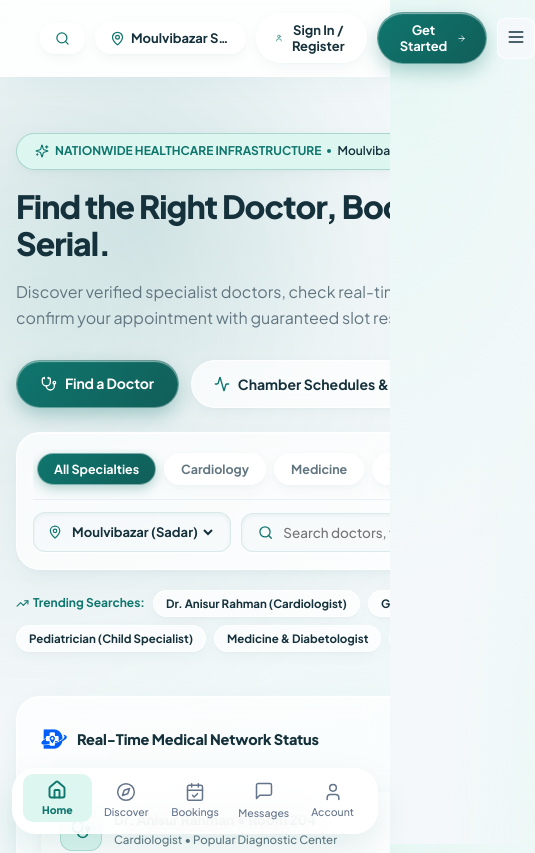
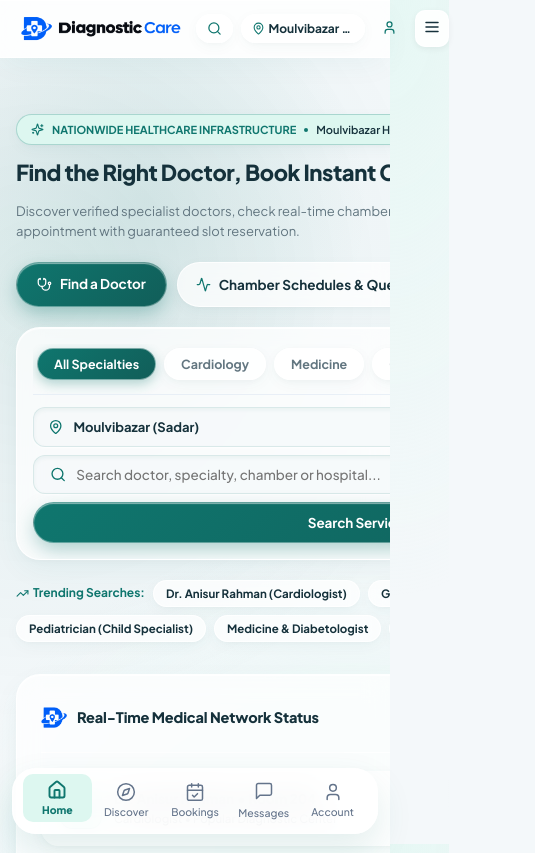
Before and after one commit to amdadsgroup/Diagnostic-Care, a Next.js app: page / in a window 390 px wide. Shown: the top 853 px of the page, 535 px wide, since content can reach past the window. Built offline with nearby package versions, Linux system fonts and the light colour scheme; no server answers; the database is empty.

Commit message:
feat(release): prepare production public launch with responsive mobile UX, PWA manifest, and SEO metadata

```diff
--- a/src/app/globals.css
+++ b/src/app/globals.css
@@ -927,6 +927,29 @@ input, select, textarea {
 .d-mobile-none { display: flex !important; }
 .d-mobile-flex { display: none !important; }
 
+/* Hero Responsive Grid & Mobile Layout */
+.hero-grid-responsive {
+  display: grid;
+  grid-template-columns: minmax(0, 1.28fr) minmax(0, 1fr);
+  gap: 44px;
+  align-items: center;
+}
+
+.hero-search-inputs-row {
+  display: flex;
+  align-items: center;
+  gap: 10px;
+  padding-top: 12px;
+  flex-wrap: wrap;
+}
+
+@media (max-width: 992px) {
+  .hero-grid-responsive {
+    grid-template-columns: 1fr !important;
+    gap: 32px !important;
+  }
+}
+
 @media (max-width: 768px) {
   .d-mobile-only { display: block !important; }
   .d-desktop-only { display: none !important; }
@@ -934,6 +957,22 @@ input, select, textarea {
   .d-desktop-flex { display: none !important; }
   .d-mobile-none { display: none !important; }
   .d-mobile-flex { display: flex !important; }
+
+  .container {
+    padding-left: 16px !important;
+    padding-right: 16px !important;
+  }
+
+  .hero-search-inputs-row {
+    flex-direction: column !important;
+    align-items: stretch !important;
+    gap: 8px !important;
+  }
+
+  .hero-search-inputs-row > div {
+    width: 100% !important;
+    min-width: 100% !important;
+  }
 }
 
 @media (min-width: 769px) {
--- a/src/app/layout.tsx
+++ b/src/app/layout.tsx
@@ -13,7 +13,7 @@ export const viewport: Viewport = {
 };
 
 export const metadata: Metadata = {
-  metadataBase: new URL('https://diagnosticcare.com.bd'),
+  metadataBase: new URL(process.env.NEXT_PUBLIC_APP_URL || 'https://diagnosticcare.vercel.app'),
   title: `${BRAND_CONSTANTS.BRAND_NAME} — Specialist Doctor Discovery & Chamber Booking`,
   description: `Bangladesh's digital doctor discovery and instant chamber booking platform. Connect with verified specialist physicians, check real-time chamber serial queues, and book guaranteed appointments in ${BRAND_CONSTANTS.INITIAL_LAUNCH_LOCATION}, Sylhet, and nationwide. Helpline: ${BRAND_CONSTANTS.CUSTOMER_CARE_DISPLAY}`,
   applicationName: BRAND_CONSTANTS.BRAND_NAME,
--- a/src/app/page.tsx
+++ b/src/app/page.tsx
@@ -1255,6 +1255,8 @@ export default function HomePage() {
         currentRole={currentRole}
         currentUser={currentUser}
         onOpenAuth={() => setIsAuthModalOpen(true)}
+        onOpenSearch={() => setActiveTab('search')}
+        onOpenHelpline={() => setIsHelplineOpen(true)}
       />
 
       {/* REDESIGNED FOOTER */}
--- a/src/app/robots.ts
+++ b/src/app/robots.ts
@@ -1,6 +1,7 @@
 import { MetadataRoute } from 'next';
 
 export default function robots(): MetadataRoute.Robots {
+  const baseUrl = process.env.NEXT_PUBLIC_APP_URL || 'https://diagnosticcare.vercel.app';
   return {
     rules: [
       {
@@ -13,7 +14,7 @@ export default function robots(): MetadataRoute.Robots {
         ],
       },
     ],
-    sitemap: 'https://diagnosticcare.com.bd/sitemap.xml',
-    host: 'https://diagnosticcare.com.bd',
+    sitemap: `${baseUrl}/sitemap.xml`,
+    host: baseUrl,
   };
 }
--- a/src/app/sitemap.ts
+++ b/src/app/sitemap.ts
@@ -1,7 +1,7 @@
 import { MetadataRoute } from 'next';
 
 export default function sitemap(): MetadataRoute.Sitemap {
-  const baseUrl = 'https://diagnosticcare.com.bd';
+  const baseUrl = process.env.NEXT_PUBLIC_APP_URL || 'https://diagnosticcare.vercel.app';
   const currentDate = new Date().toISOString();
 
   return [
--- a/src/components/Footer.tsx
+++ b/src/components/Footer.tsx
@@ -104,8 +104,8 @@ export const Footer: React.FC<FooterProps> = ({ language, setLanguage, onNavigat
               </div>
               <div style={{ color: '#94A3B8', fontSize: '13px', marginTop: '2px' }}>
                 {language === 'en'
-                  ? 'Doctor consultation, diagnostic bookings & emergency ambulance dispatch'
-                  : 'ডাক্তার অ্যাপয়েন্টমেন্ট, ল্যাব টেস্ট বুকিং ও জরুরি অ্যাম্বুলেন্স'}
+                  ? 'Doctor chamber serial booking, specialist consultations & queue support'
+                  : 'ডাক্তার চেম্বার সিরিয়াল বুকিং, বিশেষজ্ঞ পরামর্শ ও কিউ সাপোর্ট'}
               </div>
             </div>
           </div>
--- a/src/components/Header.tsx
+++ b/src/components/Header.tsx
@@ -214,35 +214,19 @@ export const Header: React.FC<HeaderProps> = ({
           display: 'flex',
           justifyContent: 'space-between',
           alignItems: 'center',
-          padding: '12px 24px',
-          gap: '16px',
+          padding: '10px 16px',
+          gap: '10px',
         }}
       >
-        {/* Left: Horizontal Brand Logo on Desktop, Symbol on Mobile */}
-        <div style={{ display: 'flex', alignItems: 'center', gap: '10px' }}>
-          {/* Desktop & Tablet: Horizontal Logo */}
+        {/* Left: Brand Logo (never shrinks) */}
+        <div style={{ display: 'flex', alignItems: 'center', gap: '8px', flexShrink: 0 }}>
           <div
-            className="d-mobile-none"
-            style={{ cursor: 'pointer' }}
+            style={{ cursor: 'pointer', display: 'flex', alignItems: 'center' }}
             onClick={() => handleNavClick('marketplace')}
           >
             <BrandLogo
               variant="horizontal"
-              size={36}
-              priority
-              altText="Diagnostic Care"
-            />
-          </div>
-
-          {/* Mobile: Compact Symbol */}
-          <div
-            className="d-mobile-flex"
-            style={{ cursor: 'pointer', display: 'none', alignItems: 'center' }}
-            onClick={() => handleNavClick('marketplace')}
-          >
-            <BrandLogo
-              variant="symbol"
-              size={34}
+              size={32}
               priority
               altText="Diagnostic Care"
             />
@@ -250,7 +234,7 @@ export const Header: React.FC<HeaderProps> = ({
         </div>
 
         {/* Right Side Actions */}
-        <div style={{ display: 'flex', alignItems: 'center', gap: '10px' }}>
+        <div style={{ display: 'flex', alignItems: 'center', gap: '8px', flexShrink: 0 }}>
           {/* Search Trigger */}
           <button
             onClick={onOpenSearch || (() => handleNavClick('search'))}
@@ -258,7 +242,7 @@ export const Header: React.FC<HeaderProps> = ({
             className="clay-pill"
             style={{
               gap: '6px',
-              padding: '7px 14px',
+              padding: '6px 10px',
               color: 'var(--brand-text-dark)',
               fontSize: '13px',
               fontWeight: 600,
@@ -269,27 +253,27 @@ export const Header: React.FC<HeaderProps> = ({
             <span className="d-desktop-inline">{language === 'en' ? 'Search' : 'সার্চ'}</span>
           </button>
 
-          {/* Location Trigger (Desktop & Mobile) */}
+          {/* Location Trigger */}
           <button
             onClick={onOpenLocation}
             aria-label="Select Location Hub"
             className="clay-pill"
             style={{
-              gap: '6px',
-              padding: '7px 14px',
+              gap: '4px',
+              padding: '6px 10px',
               color: 'var(--brand-text-dark)',
-              fontSize: '13px',
+              fontSize: '12px',
               fontWeight: 700,
               cursor: 'pointer',
             }}
           >
-            <MapPin size={15} color={BRAND_COLORS.primary} />
-            <span style={{ maxWidth: '100px', whiteSpace: 'nowrap', overflow: 'hidden', textOverflow: 'ellipsis' }}>
+            <MapPin size={13} color={BRAND_COLORS.primary} />
+            <span style={{ maxWidth: '85px', whiteSpace: 'nowrap', overflow: 'hidden', textOverflow: 'ellipsis' }}>
               {selectedLocation}
             </span>
           </button>
 
-          {/* Auth Button (User Profile if logged in, or Login button if guest) */}
+          {/* Auth Button */}
           {currentUser ? (
             <div style={{ display: 'inline-flex', alignItems: 'center', gap: '6px' }}>
               <button
@@ -297,17 +281,18 @@ export const Header: React.FC<HeaderProps> = ({
                 className="clay-pill"
                 style={{
                   gap: '6px',
-                  padding: '7px 14px',
+                  padding: '6px 10px',
                   color: '#0F172A',
-                  fontSize: '13px',
+                  fontSize: '12.5px',
                   fontWeight: 700,
                   cursor: 'pointer',
                 }}
               >
-                <User size={14} color={BRAND_COLORS.primary} />
+                <User size={13} color={BRAND_COLORS.primary} />
                 <span
+                  className="d-desktop-inline"
                   style={{
-                    maxWidth: '110px',
+                    maxWidth: '90px',
                     overflow: 'hidden',
                     textOverflow: 'ellipsis',
                     whiteSpace: 'nowrap',
@@ -321,10 +306,10 @@ export const Header: React.FC<HeaderProps> = ({
                   onClick={onLogout}
                   title={language === 'en' ? 'Sign Out' : 'লগআউট'}
                   aria-label={language === 'en' ? 'Sign Out' : 'লগআউট'}
-                  className="clay-bubble"
+                  className="clay-bubble d-desktop-only"
                   style={{
-                    width: '36px',
-                    height: '36px',
+                    width: '32px',
+                    height: '32px',
                     backgroundColor: '#FEF2F2',
                     border: '1.5px solid #FCA5A5',
                     color: '#DC2626',
@@ -332,18 +317,20 @@ export const Header: React.FC<HeaderProps> = ({
                     transition: 'all 0.15s ease',
                   }}
                 >
-                  <LogOut size={14} />
+                  <LogOut size={13} />
                 </button>
               )}
             </div>
           ) : (
             onOpenAuth && (
+              <>
+                {/* Desktop Sign In Button */}
                 <button
                   onClick={onOpenAuth}
-                className="btn-secondary"
+                  className="btn-secondary d-desktop-only"
                   style={{
                     gap: '6px',
-                  padding: '8px 18px',
+                    padding: '8px 16px',
                     fontSize: '13px',
                     fontWeight: 700,
                   }}
@@ -351,34 +338,40 @@ export const Header: React.FC<HeaderProps> = ({
                   <User size={14} color={BRAND_COLORS.primary} />
                   <span>{language === 'en' ? 'Sign In / Register' : 'লগইন / সাইন আপ'}</span>
                 </button>
+                {/* Mobile compact user icon */}
+                <button
+                  onClick={onOpenAuth}
+                  aria-label="Sign In"
+                  className="clay-bubble d-mobile-only"
+                  style={{
+                    width: '34px',
+                    height: '34px',
+                    borderRadius: '10px',
+                    display: 'flex',
+                    alignItems: 'center',
+                    justifyContent: 'center',
+                    cursor: 'pointer',
+                  }}
+                >
+                  <User size={15} color={BRAND_COLORS.primary} />
+                </button>
+              </>
             )
           )}
 
-          {/* Get Started / Partner Button (Signal Blue #0057FF) */}
-          {onOpenOnboard ? (
+          {/* Get Started / Partner Button (Desktop only) */}
+          {onOpenOnboard && (
             <button
               onClick={onOpenOnboard}
-              className="btn-primary"
+              className="btn-primary d-desktop-only"
               style={{
-                padding: '9px 20px',
+                padding: '8px 18px',
                 fontSize: '13px',
                 fontWeight: 700,
               }}
             >
               <span>{language === 'en' ? 'Get Started' : 'শুরু করুন'}</span>
               <ArrowRight size={13} />
-            </button>
-          ) : (
-            <button
-              onClick={() => handleNavClick('marketplace')}
-              className="btn-primary"
-              style={{
-                padding: '9px 20px',
-                fontSize: '13px',
-                fontWeight: 700,
-              }}
-            >
-              <span>{language === 'en' ? 'Get Started' : 'শুরু করুন'}</span>
             </button>
           )}
 
@@ -388,15 +381,19 @@ export const Header: React.FC<HeaderProps> = ({
             aria-label={mobileMenuOpen ? 'Close Navigation Menu' : 'Open Navigation Menu'}
             className="d-mobile-only"
             style={{
-              padding: '8px',
-              borderRadius: '8px',
+              padding: '7px',
+              borderRadius: '10px',
               border: '1px solid var(--brand-border)',
-              backgroundColor: 'var(--brand-bg)',
-              color: 'var(--brand-text-dark)',
+              backgroundColor: mobileMenuOpen ? 'var(--brand-primary)' : 'rgba(255, 255, 255, 0.9)',
+              color: mobileMenuOpen ? '#FFFFFF' : 'var(--brand-text-dark)',
               cursor: 'pointer',
+              display: 'flex',
+              alignItems: 'center',
+              justifyContent: 'center',
+              boxShadow: '0 2px 6px rgba(0,0,0,0.06)',
             }}
           >
-            {mobileMenuOpen ? <X size={20} /> : <Menu size={20} />}
+            {mobileMenuOpen ? <X size={18} /> : <Menu size={18} />}
           </button>
         </div>
       </div>
--- a/src/components/marketplace/HeroSection.tsx
+++ b/src/components/marketplace/HeroSection.tsx
@@ -108,15 +108,20 @@ export default function HeroSection({
             <div
               className="glass-pill"
               style={{
-                marginBottom: '18px',
-                padding: '8px 18px',
-                fontSize: '12px',
+                marginBottom: '14px',
+                padding: '6px 14px',
+                fontSize: '11px',
                 color: '#0F766E',
                 background: 'var(--brand-fresh-mint)',
                 borderColor: 'rgba(15, 118, 110, 0.25)',
+                display: 'inline-flex',
+                alignItems: 'center',
+                gap: '8px',
+                maxWidth: '100%',
+                flexWrap: 'wrap',
               }}
             >
-              <Sparkles size={14} color="#0F766E" />
+              <Sparkles size={13} color="#0F766E" />
               <span>{t.heroBadge}</span>
               <span style={{ width: '4px', height: '4px', borderRadius: '50%', background: '#0F766E' }} />
               <span style={{ color: '#15313B', fontWeight: 600 }}>
@@ -127,12 +132,14 @@ export default function HeroSection({
             {/* Main Headline */}
             <h1
               style={{
-                fontSize: 'clamp(32px, 3.8vw, 48px)',
+                fontSize: 'clamp(22px, 5.2vw, 42px)',
                 fontWeight: 800,
-                lineHeight: 1.18,
-                letterSpacing: '-0.03em',
-                marginBottom: '16px',
+                lineHeight: 1.25,
+                letterSpacing: '-0.02em',
+                marginBottom: '14px',
                 color: '#15313B',
+                wordBreak: 'normal',
+                overflowWrap: 'break-word',
               }}
             >
               {language === 'en' ? 'Find the Right Doctor, Book Instant Chamber Serial.' : 'সঠিক ডাক্তার খুঁজুন, তাৎক্ষণিক চেম্বার সিরিয়াল বুক করুন।'}
@@ -141,11 +148,11 @@ export default function HeroSection({
             {/* Subheadline */}
             <p
               style={{
-                fontSize: '16px',
+                fontSize: 'clamp(13px, 2.5vw, 15px)',
                 color: '#627680',
-                lineHeight: 1.65,
+                lineHeight: 1.6,
                 maxWidth: '620px',
-                marginBottom: '28px',
+                marginBottom: '20px',
               }}
             >
               {language === 'en'
@@ -154,17 +161,20 @@ export default function HeroSection({
             </p>
 
             {/* Quick Action CTAs */}
-            <div style={{ display: 'flex', gap: '12px', marginBottom: '24px', flexWrap: 'wrap' }}>
+            <div style={{ display: 'flex', gap: '10px', marginBottom: '20px', flexWrap: 'wrap' }}>
               <a
                 href="/doctors"
                 className="btn-primary"
                 style={{
-                  padding: '12px 24px',
-                  fontSize: '14px',
+                  padding: '11px 20px',
+                  fontSize: '13.5px',
                   textDecoration: 'none',
+                  display: 'inline-flex',
+                  alignItems: 'center',
+                  gap: '8px',
                 }}
               >
-                <Stethoscope size={16} />
+                <Stethoscope size={15} />
                 <span>{language === 'en' ? 'Find a Doctor' : 'ডাক্তার খুঁজুন'}</span>
               </a>
               <button
@@ -175,11 +185,14 @@ export default function HeroSection({
                 }}
                 className="btn-outline"
                 style={{
-                  padding: '12px 22px',
-                  fontSize: '14px',
+                  padding: '11px 18px',
+                  fontSize: '13.5px',
+                  display: 'inline-flex',
+                  alignItems: 'center',
+                  gap: '8px',
                 }}
               >
-                <Activity size={16} color="#0F766E" />
+                <Activity size={15} color="#0F766E" />
                 <span>{language === 'en' ? 'Chamber Schedules & Queue' : 'চেম্বার শিডিউল ও কিউ'}</span>
               </button>
             </div>
@@ -238,15 +251,7 @@ export default function HeroSection({
               </div>
 
               {/* Input Row: Location Select + Search Input + Search Action */}
-              <div
-                style={{
-                  display: 'flex',
-                  alignItems: 'center',
-                  gap: '10px',
-                  paddingTop: '12px',
-                  flexWrap: 'wrap',
-                }}
-              >
+              <div className="hero-search-inputs-row">
                 {/* Location Filter Selector */}
                 <div
                   className="glass-inset"
--- a/src/i18n/translations.ts
+++ b/src/i18n/translations.ts
@@ -30,7 +30,7 @@ export const TRANSLATIONS = {
     heroBadge: 'NATIONWIDE HEALTHCARE INFRASTRUCTURE',
     heroHeadline: 'Your Healthcare, Connected.',
     heroSubheadline: 'Find verified doctors, book diagnostic laboratory tests, locate hospitals, request 24/7 ambulance dispatch, and access your encrypted digital health records from one trusted ecosystem.',
-    searchPlaceholder: 'Search doctors, tests, hospitals, diagnostic centers or healthcare services...',
+    searchPlaceholder: 'Search doctor, specialty, chamber or hospital...',
     searchTypeUniversal: 'All Healthcare',
     searchTypeDoctors: 'Specialist Doctors',
     searchTypeTests: 'Diagnostic Tests',
@@ -357,7 +357,7 @@ export const TRANSLATIONS = {
     heroBadge: 'জাতীয় ডিজিটাল স্বাস্থ্যসেবা প্ল্যাটফর্ম',
     heroHeadline: 'আপনার স্বাস্থ্যসেবা, এক ক্লিকেই সংযুক্ত।',
     heroSubheadline: 'ভেরিফাইড ডাক্তার খুঁজুন, আধুনিক ল্যাবরেটরি টেস্ট বুক করুন, নিকটস্থ হাসপাতাল ও ২৪/৭ অ্যাম্বুলেন্স সেবা পান এবং ডিজিটাল হেলথ ভল্টে নিরাপদ রিপোর্ট সংরক্ষণ করুন।',
-    searchPlaceholder: 'ডাক্তারের নাম, স্পেশালিটি, ল্যাব টেস্ট, ডায়াগনস্টিক সেন্টার বা স্বাস্থ্যসেবা খুঁজুন...',
+    searchPlaceholder: 'ডাক্তারের নাম, বিশেষজ্ঞ বিভাগ বা চেম্বার খুঁজুন...',
     searchTypeUniversal: 'সকল স্বাস্থ্যসেবা',
     searchTypeDoctors: 'বিশেষজ্ঞ ডাক্তার',
     searchTypeTests: 'ডায়াগনস্টিক টেস্ট',
```
Also changed, not shown: src/components/navigation/MobileNavigation.tsx (+5 -2 lines), public/manifest.json. Lines whose indentation alone changed are shown as unchanged.
